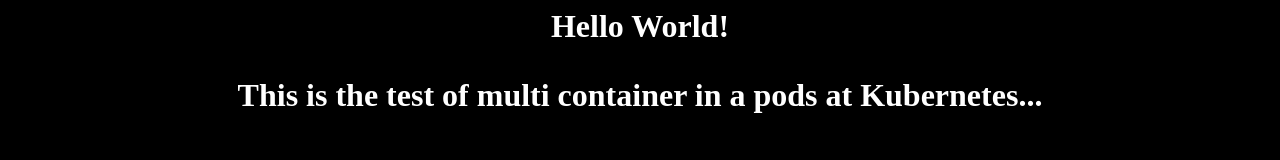
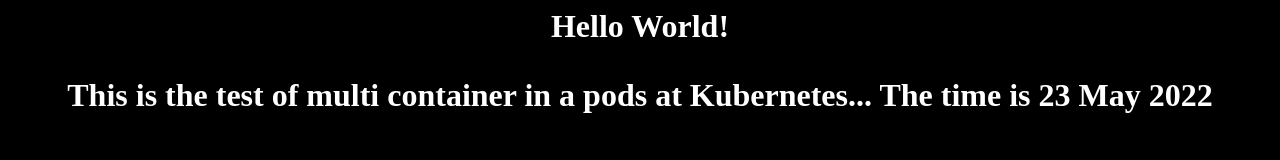
Before and after one commit to dmnlfrkn/k8s_multipod_test, a plain HTML site: page index.html in a window 1280 px wide. Drawn offline with Linux system fonts and the light colour scheme.

Commit message:
Update index.html

```diff
--- a/index.html
+++ b/index.html
@@ -6,6 +6,7 @@
     Hello World!
   <p>
     This is the test of multi container in a pods at Kubernetes...
+    The time is 23 May 2022
   </p>
   </h1>
 </center>
```
